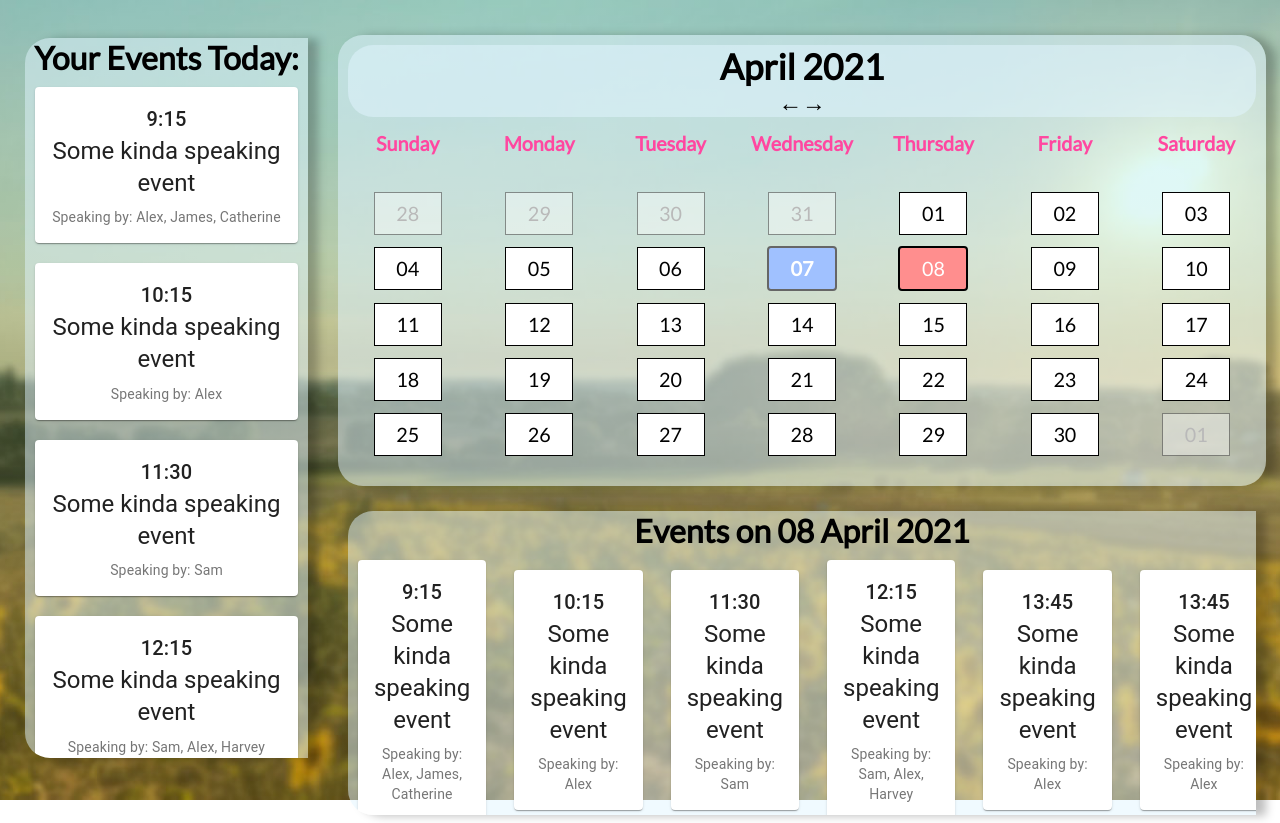
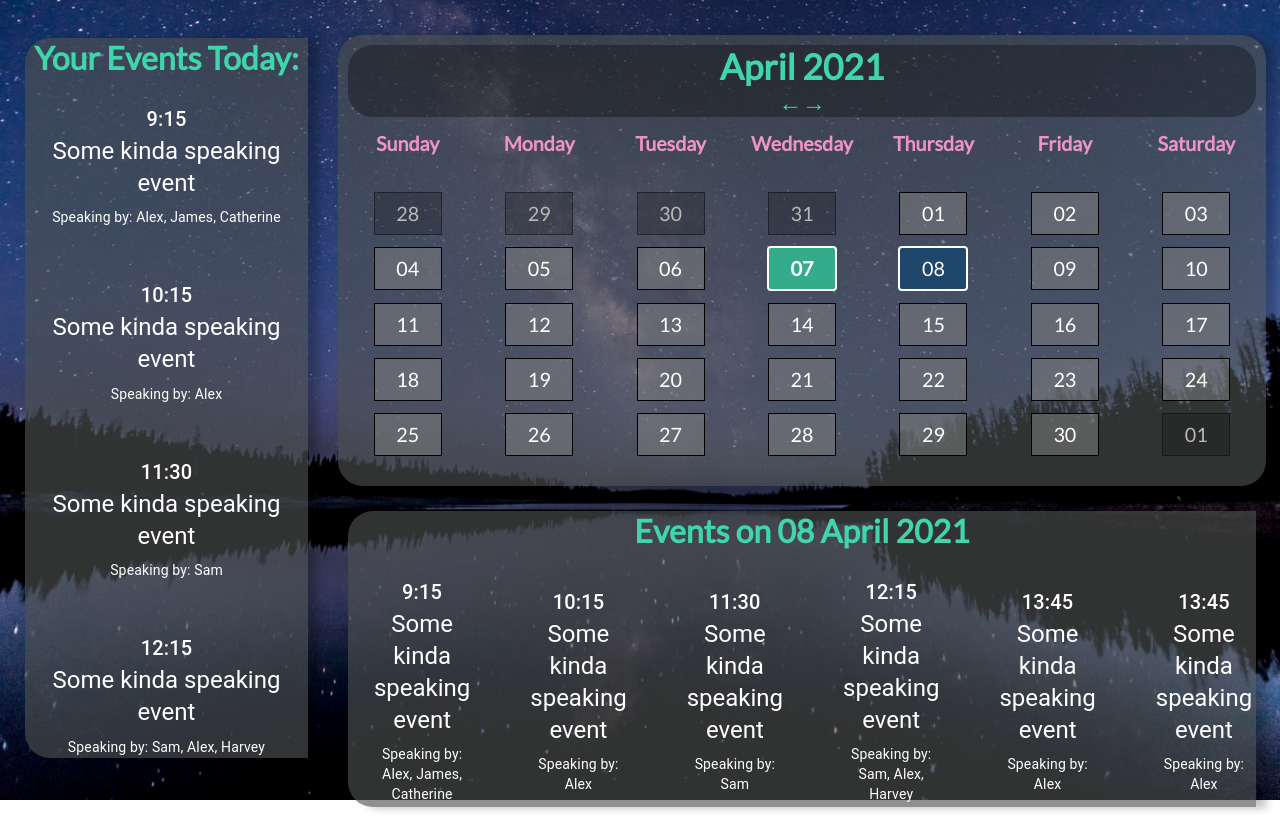
Before and after one commit to Team-25/Mynd, a React (Create React App) app in the folder Frontend/mynd/: page /Calendar in a window 1280 px wide. Built offline with nearby package versions, Linux system fonts and the light colour scheme.

Commit message:
[add] Added dark mode to calendar

```diff
--- a/Frontend/mynd/src/components/Calendar/calendar-event.tsx
+++ b/Frontend/mynd/src/components/Calendar/calendar-event.tsx
@@ -15,7 +15,7 @@ class CalendarEvent extends React.Component<IProps> {
 
     render() {
         return (
-            <Card className="calendar-event-card">
+            <div className="calendar-event-card">
                 <CardActionArea>
                     <CardContent>
                     <Typography variant="h6" component="h2">
@@ -24,12 +24,12 @@ class CalendarEvent extends React.Component<IProps> {
                         <Typography gutterBottom variant="h5" component="h2">
                             {this.props.title}
                         </Typography>
-                    <Typography variant="body2" color="textSecondary" component="p">
+                        <Typography variant="body2"component="p">
                             Speaking by: {this.props.speakers}
                         </Typography>
                     </CardContent>
                 </CardActionArea>
-        </Card>
+            </div>
         )
     }
 }
--- a/Frontend/mynd/src/components/Calendar/user-calendar.scss
+++ b/Frontend/mynd/src/components/Calendar/user-calendar.scss
@@ -28,7 +28,21 @@
   width:95%;
   overflow-y:auto;
   box-shadow: 10px 1px 10px #00000041;
-  max-height: 38vh;
+  max-height: 37vh;
+}
+
+.calendar-upcoming-events {
+  background: rgba(225, 244, 255, 0.493);
+  text-align: center;
+  border-top-left-radius: 25px;
+  border-bottom-left-radius: 25px;
+  justify-content: center;
+  overflow-y:auto;
+  max-height: 90vh;
+  margin: 0 auto;
+  margin-top: 38px;
+  margin-left: 25px;
+  box-shadow: 10px 1px 10px #00000041;
 }
 
 .month-name {
@@ -84,20 +98,6 @@
   color: rgb(255, 255, 255);
   background:rgb(255, 142, 142);
   border: 2px solid rgb(0, 0, 0);
-}
-
-.calendar-upcoming-events {
-  background: rgba(225, 244, 255, 0.493);
-  text-align: center;
-  border-top-left-radius: 25px;
-  border-bottom-left-radius: 25px;
-  justify-content: center;
-  overflow-y:auto;
-  max-height: 90vh;
-  margin: 0 auto;
-  margin-top: 38px;
-  margin-left: 25px;
-  box-shadow: 10px 1px 10px #00000041;
 }
 
 .calendar-events-items {
@@ -167,3 +167,60 @@ li {
     text-align: center;
     }
 }
+
+  @mixin dark-mode {
+    .calendar-event-card {
+      color: rgb(255, 255, 255);
+    }
+
+    .calendar-container {
+      background: rgba(79, 81, 82, 0.63);
+    }
+
+    .selected-day-events {
+      background: rgba(79, 81, 82, 0.63);
+      color:#40d5aa;
+    }
+
+    .calendar-upcoming-events {
+      background: rgba(79, 81, 82, 0.63);
+      color: #40d5aa;
+    }
+
+    .month-name {
+      background: rgba(0, 0, 0, 0.308);
+      color: #40d5aa;
+    }
+
+    .weekdays {
+      color:rgb(238, 149, 198);
+    }
+
+    .calendar-current-day {
+      background: #34ac8a;
+      border: 2px solid rgb(255, 255, 255);
+      color: rgb(255, 255, 255);
+    }
+
+    .calendar-current-month {
+      color: rgb(255, 255, 255);
+      background:rgba(129, 129, 129, 0.521);
+    }
+
+    .calendar-standard {
+      background:rgba(0, 0, 0, 0.192);
+      border: 1px solid rgba(0, 0, 0, 0.418);
+    }
+
+    .calendar-selected-day {
+      color: rgb(255, 255, 255);
+      border: 2px solid rgb(255, 255, 255);
+      background-color:rgb(31, 70, 107)
+    }
+
+    .calendar-page {
+      background: url('../../img/calendar-bg.jpg') center center/cover no-repeat;
+    }
+  }
+
+  @include dark-mode;
```
Also changed, not shown: Frontend/mynd/src/img/calendar-bg.jpg (added). Lines whose indentation alone changed are shown as unchanged.
